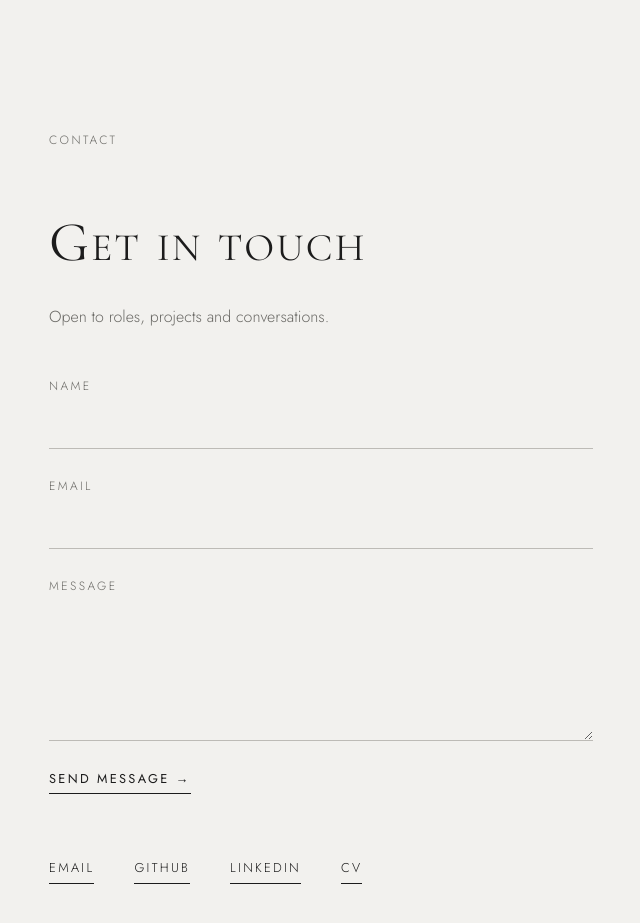
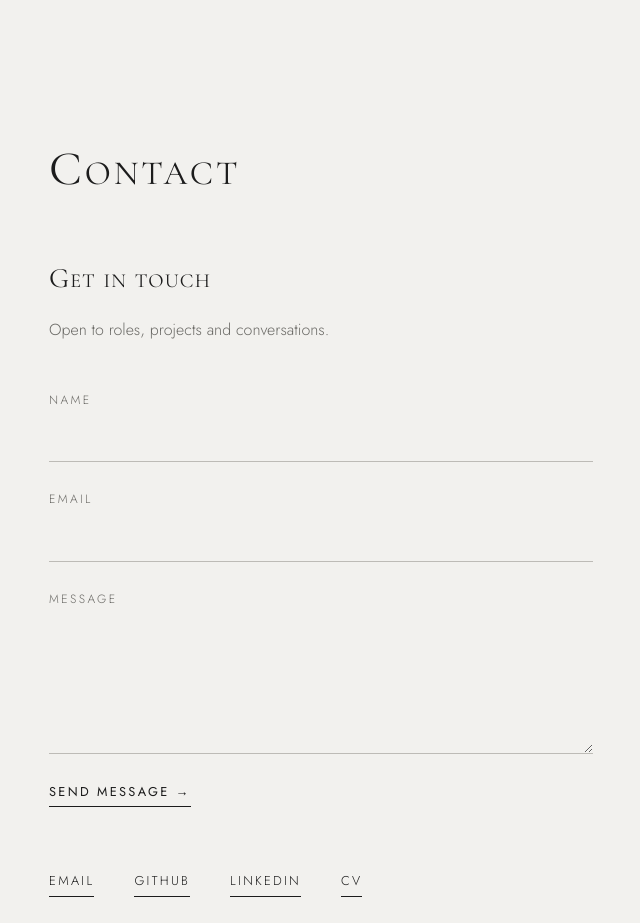
Before and after one commit to brerubson/Portfolio--Website-, a React (Vite) app in the folder frontend/: page / in a window 1280 px wide. Shown: the part 2540-3463 px from the top of the page, without its empty margins (31-671 px from the left). Built offline with nearby package versions, Linux system fonts and the light colour scheme; no server answers.

Commit message:
Match contact heading to other sections

```diff
--- a/frontend/src/Components/Contact.css
+++ b/frontend/src/Components/Contact.css
@@ -5,7 +5,7 @@
 }
 
 .contact h2 {
-  font-size: clamp(2rem, 5vw, 3.5rem);
+  font-size: clamp(1.3rem, 2.2vw, 1.8rem);
 }
 
 .contact-text {
--- a/frontend/src/index.css
+++ b/frontend/src/index.css
@@ -36,7 +36,8 @@ html {
 }
 .work .section-label,
 .experience .section-label,
-.about .section-label {
+.about .section-label,
+.contact .section-label {
   font-family: var(--font-serif);
   font-variant: small-caps;
   font-size: clamp(2rem, 4vw, 3rem);
```
